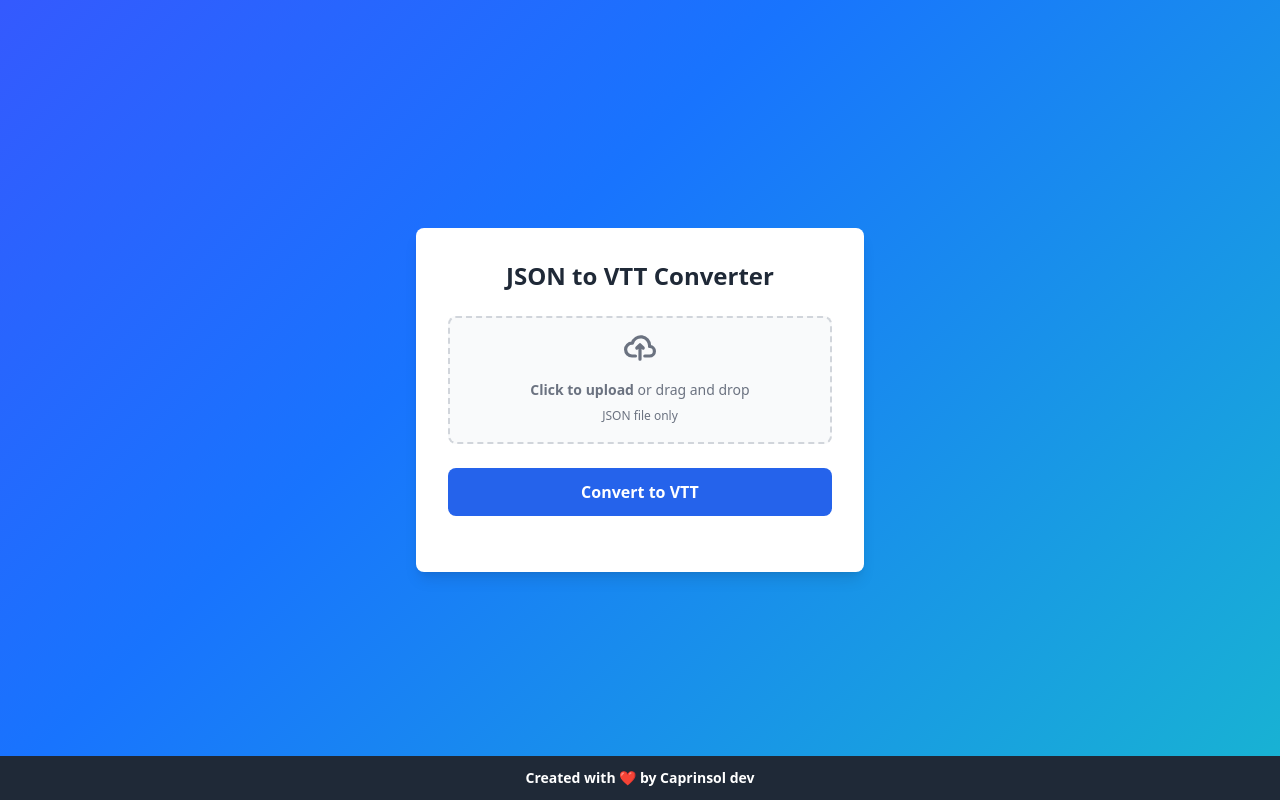
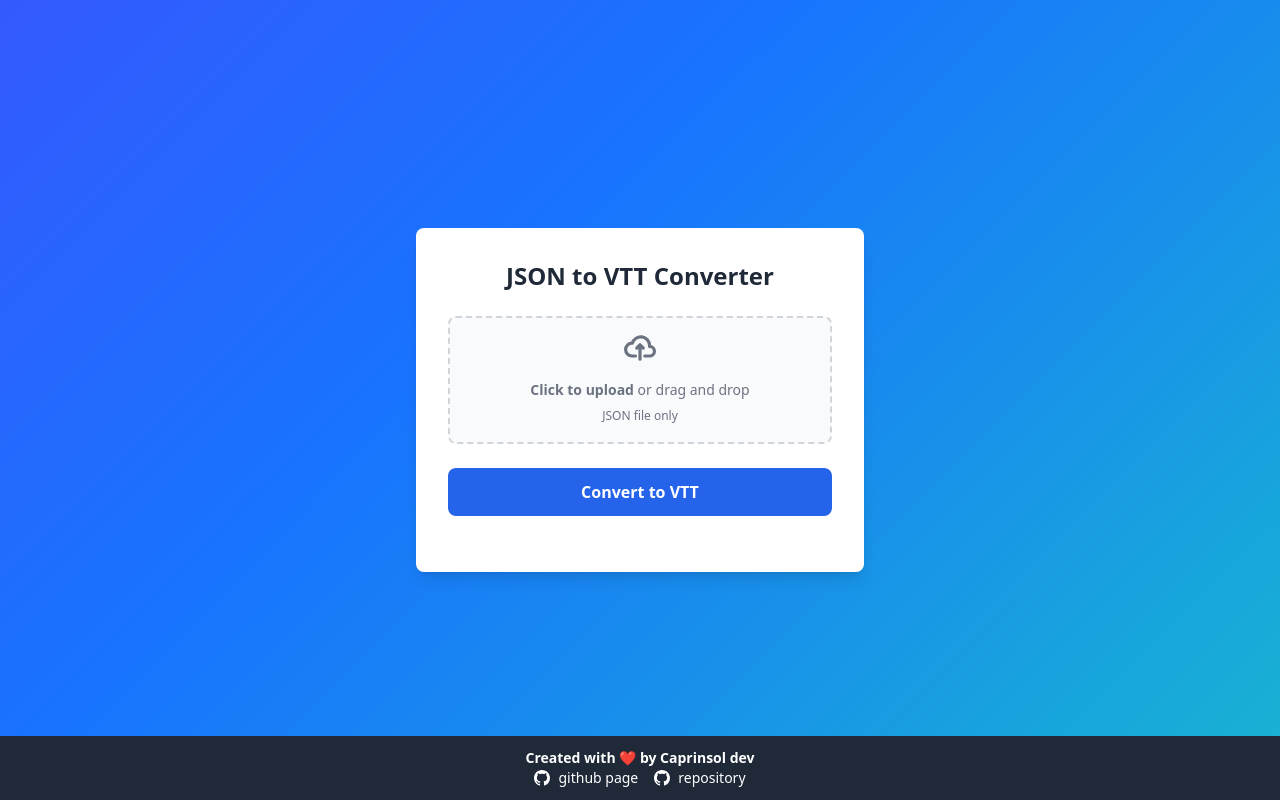
Before and after one commit to luisdamora/json-to-vtt-caprinosol, a website built with Vite: page index.html in a window 1280 px wide. Built offline with nearby package versions, Linux system fonts and the light colour scheme.

Commit message:
cambios de enlaces a github

```diff
--- a/index.html
+++ b/index.html
@@ -130,7 +130,20 @@
           Created with ❤️ by Caprinsol dev
         </a>
       </p>
-    </footer>
+      <p class="text-sm flex justify-center items-center gap-4">
+        <a class="hover:text-blue-300 transition-colors duration-300 flex items-center gap-2" href="https://luisdamora.github.io/json-to-vtt-caprinosol/">
+          <svg class="w-4 h-4" xmlns="http://www.w3.org/2000/svg" viewBox="0 0 24 24" fill="currentColor">
+            <path d="M12 0c-6.626 0-12 5.373-12 12 0 5.302 3.438 9.8 8.207 11.387.599.111.793-.261.793-.577v-2.234c-3.338.726-4.033-1.416-4.033-1.416-.546-1.387-1.333-1.756-1.333-1.756-1.089-.745.083-.729.083-.729 1.205.084 1.839 1.237 1.839 1.237 1.07 1.834 2.807 1.304 3.492.997.107-.775.418-1.305.762-1.604-2.665-.305-5.467-1.334-5.467-5.931 0-1.311.469-2.381 1.236-3.221-.124-.303-.535-1.524.117-3.176 0 0 1.008-.322 3.301 1.23.957-.266 1.983-.399 3.003-.404 1.02.005 2.047.138 3.006.404 2.291-1.552 3.297-1.23 3.297-1.23.653 1.653.242 2.874.118 3.176.77.84 1.235 1.911 1.235 3.221 0 4.609-2.807 5.624-5.479 5.921.43.372.823 1.102.823 2.222v3.293c0 .319.192.694.801.576 4.765-1.589 8.199-6.086 8.199-11.386 0-6.627-5.373-12-12-12z"/>
+          </svg>
+          github page
+        </a>
+        <a class="hover:text-blue-300 transition-colors duration-300 flex items-center gap-2" href="https://github.com/luisdamora/json-to-vtt-caprinosol">
+          <svg class="w-4 h-4" xmlns="http://www.w3.org/2000/svg" viewBox="0 0 24 24" fill="currentColor">
+            <path d="M12 0c-6.626 0-12 5.373-12 12 0 5.302 3.438 9.8 8.207 11.387.599.111.793-.261.793-.577v-2.234c-3.338.726-4.033-1.416-4.033-1.416-.546-1.387-1.333-1.756-1.333-1.756-1.089-.745.083-.729.083-.729 1.205.084 1.839 1.237 1.839 1.237 1.07 1.834 2.807 1.304 3.492.997.107-.775.418-1.305.762-1.604-2.665-.305-5.467-1.334-5.467-5.931 0-1.311.469-2.381 1.236-3.221-.124-.303-.535-1.524.117-3.176 0 0 1.008-.322 3.301 1.23.957-.266 1.983-.399 3.003-.404 1.02.005 2.047.138 3.006.404 2.291-1.552 3.297-1.23 3.297-1.23.653 1.653.242 2.874.118 3.176.77.84 1.235 1.911 1.235 3.221 0 4.609-2.807 5.624-5.479 5.921.43.372.823 1.102.823 2.222v3.293c0 .319.192.694.801.576 4.765-1.589 8.199-6.086 8.199-11.386 0-6.627-5.373-12-12-12z"/>
+          </svg>
+          repository
+        </a>
+      </p>    </footer>
     <script type="module" src="/src/main.ts"></script>
   </body>
 </html>
```
